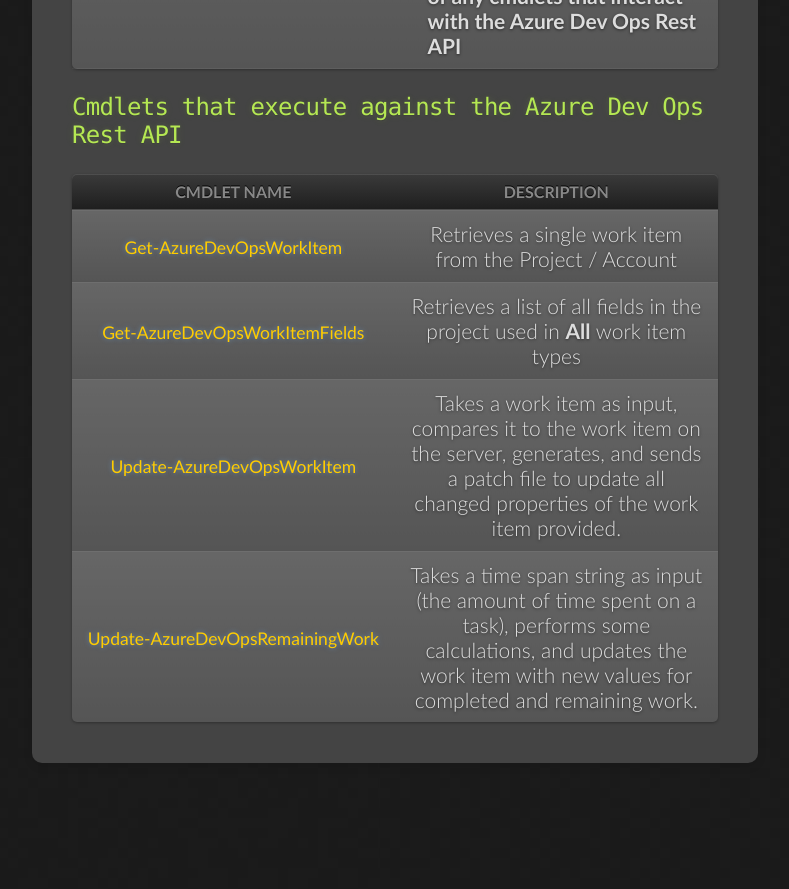
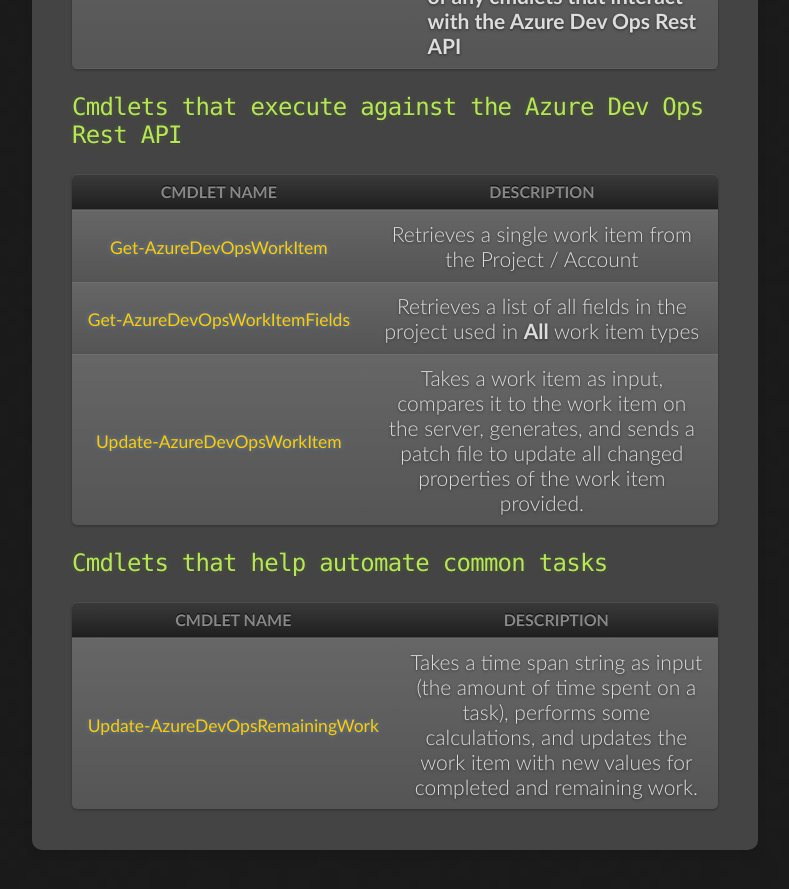
Before and after one commit to UTM-Online/AzureDevOpsPsModule, a Jekyll site: the page built from _docs/CmdletList.md, in a window 1280 px wide and 900 px high, scrolled down 1671 px. Shown: the top 889 px of the window, without its empty margins (153-942 px from the left). Built offline with Jekyll 4.4.1, drawn with Linux system fonts in a browser that asks for light colours; before the commit the page ends 2484 px from its top, so only the background shows below that.

Commit message:
Moving the location of the update-remainingwork cmdlet

```diff
--- a/_data/docs_navigation.yml
+++ b/_data/docs_navigation.yml
@@ -19,4 +19,6 @@
     - link: /docs/cmdlets/api/getworkitem/
     - link: /docs/cmdlets/api/getworkitemfields/
     - link: /docs/cmdlets/api/updateworkitem/
-    - link: /docs/cmdlets/core/updateremainingwork/
+- title: Assistants Cmdlets
+  docs:
+    - link: /docs/cmdlets/assistants/updateremainingwork/
--- a/_docs/CmdletList.md
+++ b/_docs/CmdletList.md
@@ -26,4 +26,9 @@
 | [<small class="cmdlet">Get-AzureDevOpsWorkItem</small>](/docs/cmdlets/api/getworkitem/) | Retrieves a single work item from the Project / Account |
 | [<small class="cmdlet">Get-AzureDevOpsWorkItemFields</small>](/docs/cmdlets/api/getworkitemfields/) | Retrieves a list of all fields in the project used in **All** work item types |
 | [<small class="cmdlet">Update-AzureDevOpsWorkItem</small>](/docs/cmdlets/api/updateworkitem/) | Takes a work item as input, compares it to the work item on the server, generates, and sends a patch file to update all changed properties of the work item provided. |
-| [<small class="cmdlet">Update-AzureDevOpsRemainingWork</small>](/docs/cmdlets/core/updateremainingwork/) | Takes a time span string as input (the amount of time spent on a task), performs some calculations, and updates the work item with new values for completed and remaining work. |
+
+## Cmdlets that help automate common tasks
+
+| Cmdlet Name | Description |
+| :---: | :---: |
+| [<small class="cmdlet">Update-AzureDevOpsRemainingWork</small>](/docs/cmdlets/assistants/updateremainingwork/) | Takes a time span string as input (the amount of time spent on a task), performs some calculations, and updates the work item with new values for completed and remaining work. |
```
Also changed, not shown: _docs/cmdlets/Assistants/UpdateRemainingWork.md (renamed from _docs/cmdlets/Api/UpdateRemainingWork.md, +1 -1 lines).
